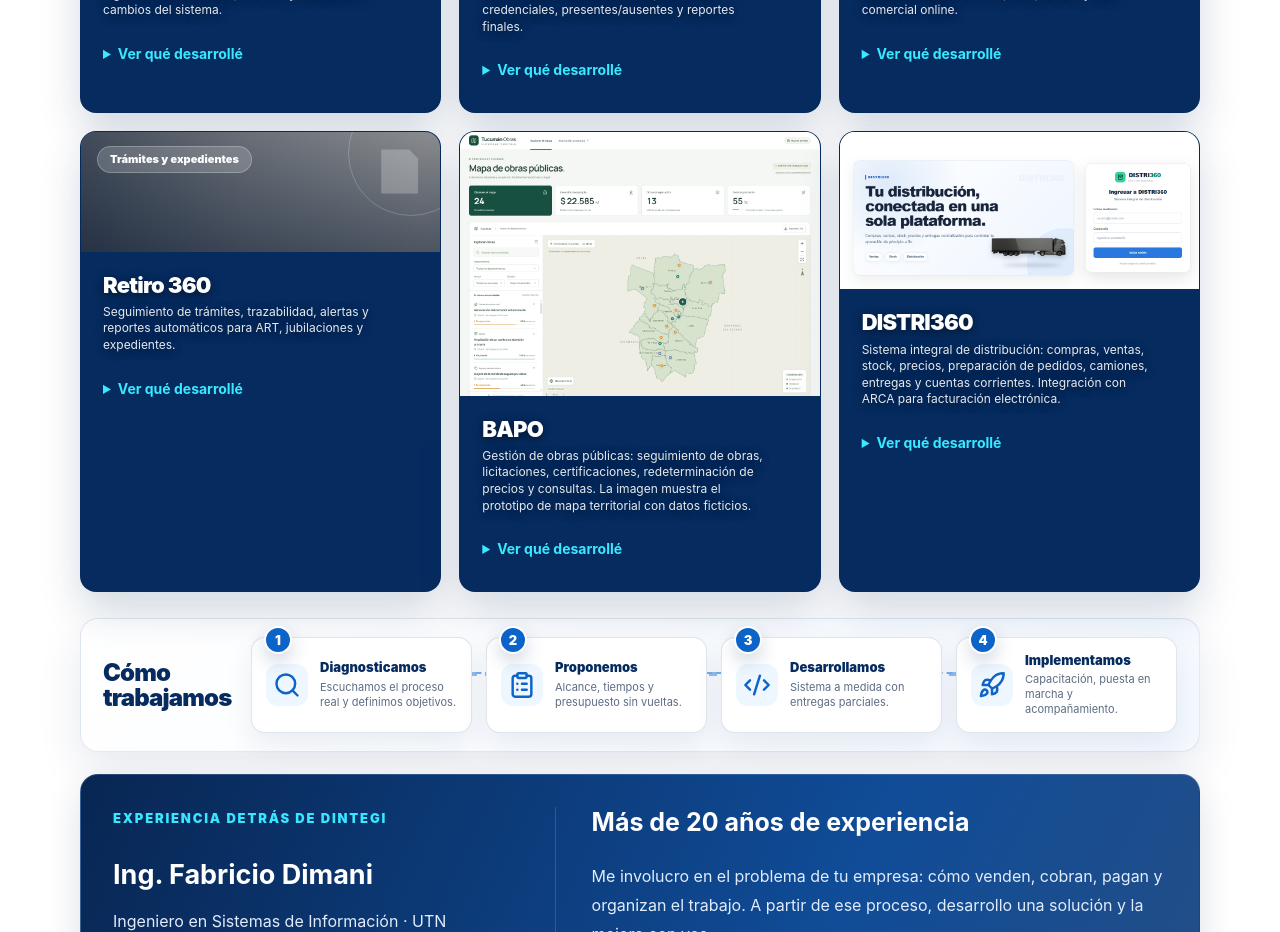
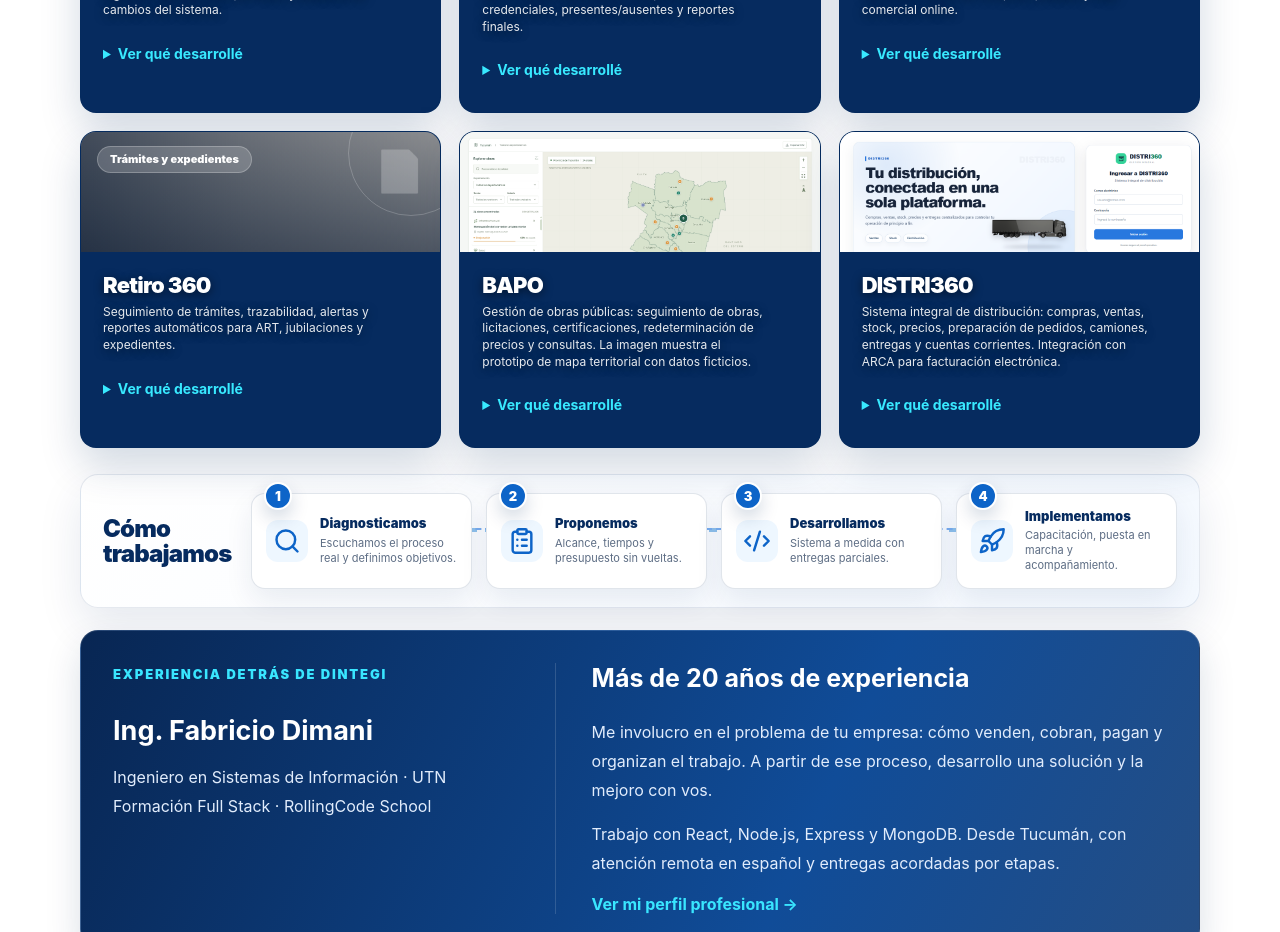
Before and after one commit to fabriciodimani/dintegi, a React (Vite) app: page / in a window 1280 px wide. Shown: the part 2120-3052 px from the top of the page. Built offline with nearby package versions, Linux system fonts and the light colour scheme; grey boxes are pictures that could not be loaded.

Commit message:
Alinea imagenes de las tarjetas de proyectos

```diff
--- a/src/index.css
+++ b/src/index.css
@@ -2856,3 +2856,18 @@ main { background: #ffffff; }
   .arcaHighlight > div { flex: 1 1 200px; }
   .arcaHighlight a { margin-left: 0; flex-basis: 100%; }
 }
+
+/* Altura uniforme de las capturas en todas las tarjetas de proyectos. */
+.caseImage.caseBapo,
+.caseImage.caseDistribucion {
+  height: 120px !important;
+  min-height: 120px !important;
+  aspect-ratio: auto;
+  background-size: cover !important;
+}
+.caseImage.caseBapo {
+  background-position: center 58% !important;
+}
+.caseImage.caseDistribucion {
+  background-position: center center !important;
+}
```
